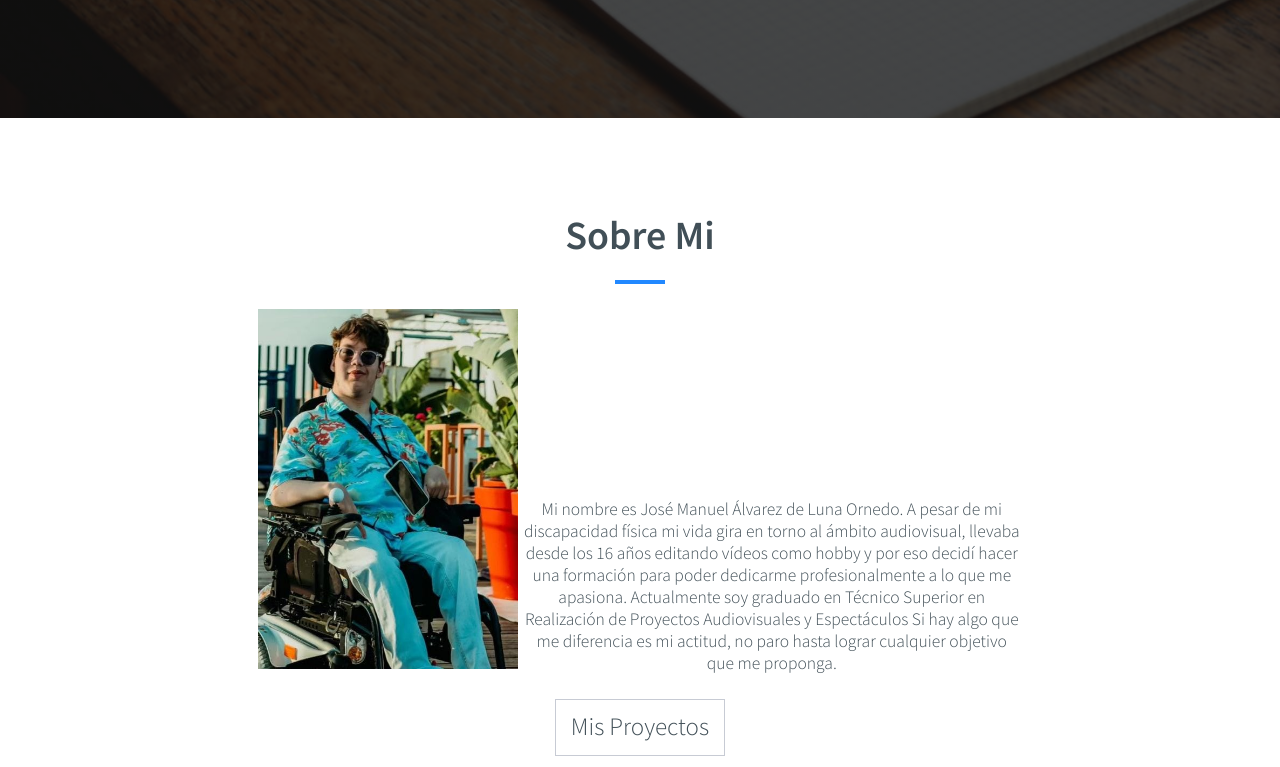
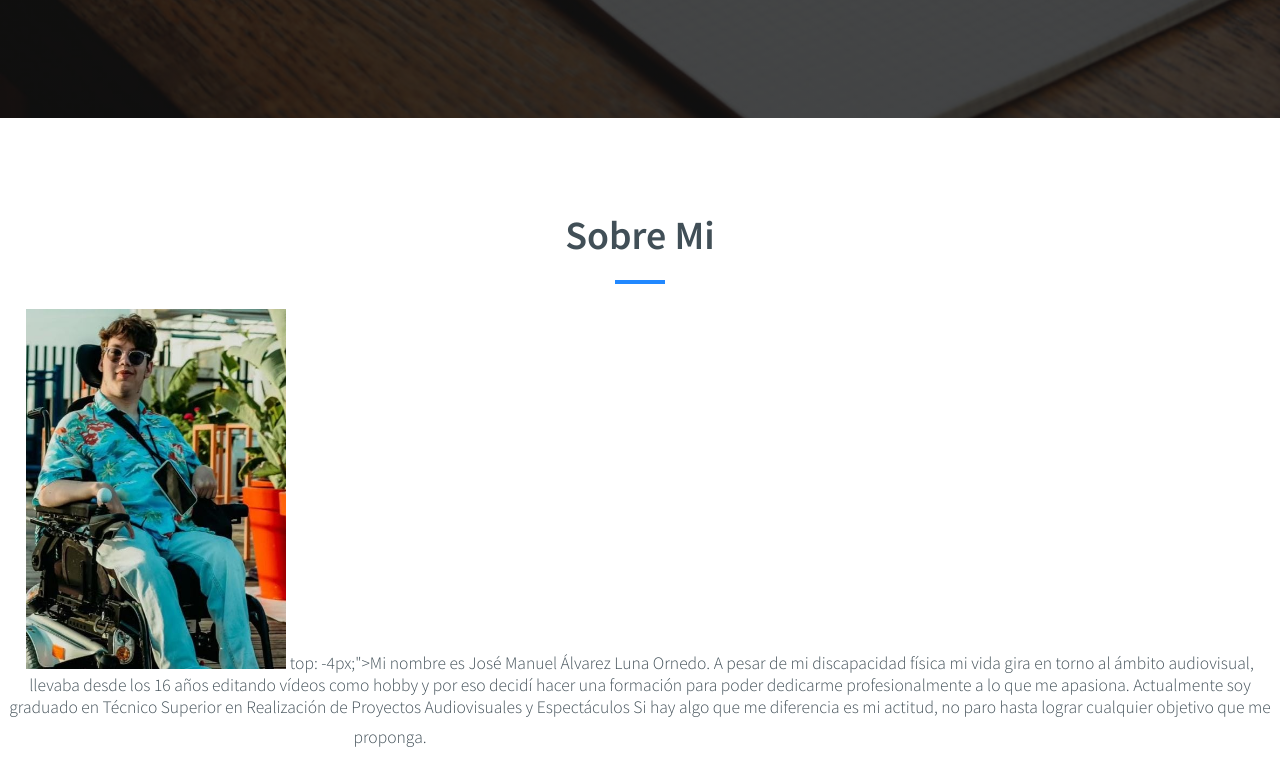
Before and after one commit to pepeadeluna/es, a plain HTML site: page index.html in a window 1280 px wide. Shown: the part 682-1449 px from the top of the page. Drawn offline with Linux system fonts and the light colour scheme.

Commit message:
Update index.html

```diff
--- a/index.html
+++ b/index.html
@@ -38,12 +38,10 @@
         <h1 class="headerLine">Sobre Mi</h1>
         <div class="lineContainer"><div class="line"></div></div>
         <img src="https://raw.githubusercontent.com/pepeadeluna/es/main/avatar%20foto.jpeg" width="260" height="360">
-        <p>Mi nombre es José Manuel Álvarez de Luna Ornedo.
-
+        top: -4px;">Mi nombre es José Manuel Álvarez Luna Ornedo.
             A pesar de mi discapacidad física mi vida gira en torno al ámbito audiovisual, llevaba desde los 16 años editando vídeos como hobby y por eso decidí hacer una formación para poder dedicarme profesionalmente a lo que me apasiona. Actualmente soy graduado en Técnico Superior en Realización de Proyectos Audiovisuales y Espectáculos
-
             Si hay algo que me diferencia es mi actitud, no paro hasta lograr cualquier objetivo que me proponga.</p>
-        <br>
+        <br><br>
         <a scrolllink="#template" class="learnMore scrollLink">Mis Proyectos</a>
     </section>
 
```
